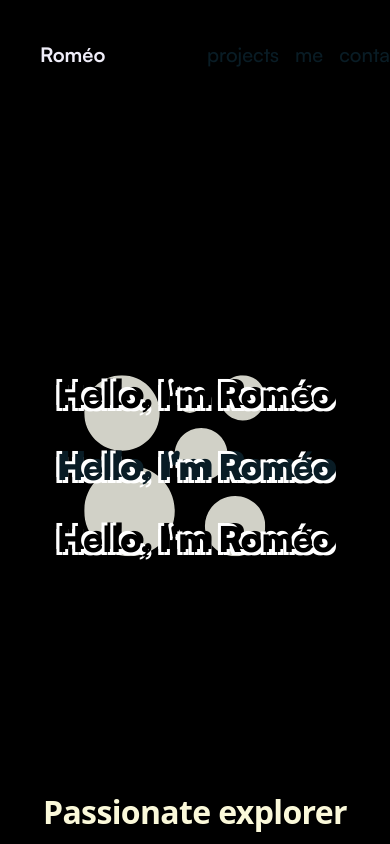
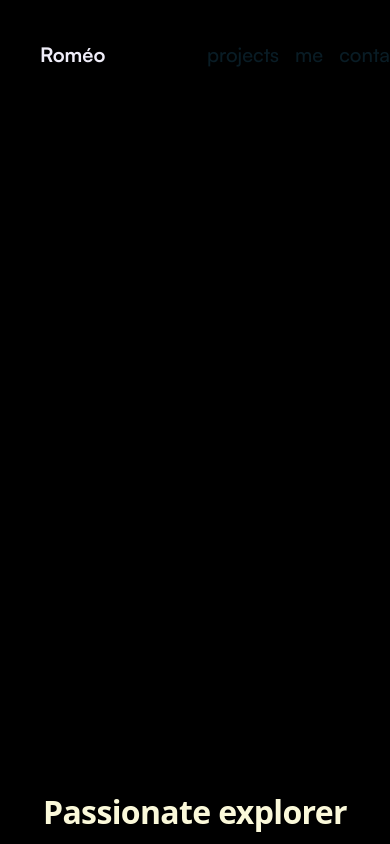
Before and after one commit to RomeoFroger49/portfolio, a React (Vite) app: page / in a window 390 px wide. Shown: the top 844 px of the page. Built offline with nearby package versions, Linux system fonts and the light colour scheme.

Commit message:
hero gsap anim

```diff
--- a/src/components/Hero.jsx
+++ b/src/components/Hero.jsx
@@ -1,42 +1,77 @@
-import React, { useEffect, useRef } from "react";
+import React, { useEffect, textRef } from "react";
+import gsap from "gsap";
+import { TextPlugin } from "gsap/TextPlugin";
 
 export default function Hero() {
+  const textRef = React.useRef(null);
+  const text2Ref = React.useRef(null);
+
+  useEffect(() => {
+    const text = textRef.current;
+    const text2 = text2Ref.current;
+    const phrase = "Hello, I'm";
+    const mots = ["a developer", "a designer", "Roméo"];
+    const newPhrase = "Welcome to my portfolio"
+
+    gsap
+      .timeline()
+      .to(text, {
+        duration: 1,
+        text: { value: phrase, delimiter: "" },
+        ease: "power1.inOut",
+      })
+      .to(text, {
+        duration: 2,
+        text: { value: phrase + " " + mots[0], delimiter: "" },
+        ease: "power1.inOut",
+      })
+      .to(text, {
+        duration: 2,
+        text: { value: phrase , delimiter: "" },
+        ease: "power1.inOut",
+      })
+      .to(text, {
+        duration: 2,
+        text: { value: phrase + " " + mots[1], delimiter: "" },
+        ease: "power1.inOut",
+      })
+      .to(text, {
+        duration: 2,
+        text: { value: phrase , delimiter: "" },
+        ease: "power1.inOut",
+      })
+      .to(text, {
+        duration: 2,
+        text: { value: phrase + " " + mots[2], delimiter: "" },
+        ease: "power1.in",
+      })
+      .to(text, {
+        duration: 1,
+        position: "absolute",
+        top: "35%",
+      })
+      .to(text2, {
+        duration: 1,
+        text: { value: newPhrase, delimiter: "" },
+        ease: "power1.in",
+      })
+
+    gsap.registerPlugin(TextPlugin);
+  }, []);
+
   return (
     <section id="hero" content="hero" className="relative h-q-full">
-      <div className="h-full flex flex-col items-center justify-center gap-8 xl:gap-16 relative leading-10">
-        <h1 className="xl:text-8xl lg:text-4xl sm:text-2xl text-xl  font-satoshiBlack xl:pr-12 sm:pr-4 text-primary transform scale-0 animate-enter-1  text-contour">
-          Hello, I'm Roméo
-        </h1>
-        <h1 className="xl:text-8xl lg:text-4xl sm:text-2xl  text-xl font-satoshiBlack text-text  transform scale-0 animate-enter-2   text-contour">
-          Hello, I'm Roméo
-        </h1>
-        <h1 className="xl:text-8xl lg:text-4xl sm:text-2xl text-xl font-satoshiBlack xl:pl-12 sm:pl-4 text-primary transform scale-0 animate-enter-3  text-contour">
-          Hello, I'm Roméo
-        </h1>
-        <svg
-          className="absolute z-[-2] mr-10  "
-          width="65vw"
-          viewBox="0 0 280 280"
-          fill="none"
-          xmlns="http://www.w3.org/2000/svg"
-        >
-          <g clipPath="url(#clip0_602_6)">
-            <path
-              d="M240.001 206.668C240.001 225.076 225.076 240.001 206.668 240.001C188.258 240.001 173.335 225.076 173.335 206.668C173.335 188.258 188.258 173.335 206.668 173.335C225.076 173.335 240.001 188.258 240.001 206.668ZM198.335 127.5C198.335 143.609 185.277 156.667 169.167 156.667C153.058 156.667 140 143.609 140 127.5C140 111.392 153.058 98.3325 169.167 98.3325C185.277 98.3325 198.335 111.393 198.335 127.5ZM140 190C140 217.614 117.614 240.001 89.999 240.001C62.3867 240.001 40 217.614 40 190C40 162.385 62.3867 140 89.999 140C117.614 140 140 162.385 140 190L140 190ZM123.336 81.668C123.336 104.68 104.68 123.336 81.668 123.336C58.6558 123.336 40 104.68 40 81.668C40 58.6558 58.6558 40 81.668 40C104.68 40 123.336 58.6558 123.336 81.668ZM240.001 65C240.001 78.8071 228.807 89.999 214.999 89.999C201.192 89.999 190 78.8071 190 64.9995C190 51.1924 201.192 40 215 40C228.807 40 240.001 51.1924 240.001 65H240.001ZM231.666 148.332C231.666 152.934 227.935 156.665 223.333 156.665C218.73 156.665 214.999 152.935 214.999 148.332C214.999 143.731 218.73 140 223.333 140C227.935 140 231.666 143.731 231.666 148.332ZM169.167 69.167C169.167 76.0718 163.572 81.668 156.667 81.668C149.764 81.668 144.168 76.0718 144.168 69.167C144.168 62.2646 149.764 56.6685 156.667 56.6685C163.571 56.6685 169.167 62.2642 169.167 69.167Z"
-              fill="rgb(209 209 199)"
-            />
-          </g>
-          <defs>
-            <clipPath id="clip0_602_6">
-              <rect
-                width="200"
-                height="200"
-                fill="white"
-                transform="translate(40 40)"
-              />
-            </clipPath>
-          </defs>
-        </svg>
+      <div className="relative h-full flex flex-col items-center justify-center gap-3 xl:gap-[10rem] xl:leading-10 lg:leading-8 sm:leading-4 leading-3">
+        <h1
+          ref={textRef}
+          className="absolute xl:text-8xl lg:text-4xl sm:text-2xl text-xl
+          font-satoshiBlack xl:pr-12 sm:pr-4 "
+        ></h1>
+        <h1
+          ref={text2Ref}
+          className="absolute xl:text-2xl lg:text-xl sm:text-lg text-base
+          font-satoshiBlack xl:pr-12 sm:pr-4 "
+        ></h1>
       </div>
 
       <div
--- a/src/index.css
+++ b/src/index.css
@@ -57,27 +57,9 @@ body {
 }
 
 .animate-enter-2 {
-  animation: enterAnimation2 500ms ease-out forwards 400ms;
+  animation: enterAnimation2 500ms ease-out forwards 2000ms;
 }
 
-/* texte 3 */
-@keyframes enterAnimation3 {
-   from {
-    transform:  translateX(100%);
-  }
-  to {
-    transform: translateX(0);
-  }
-}
-
-.animate-enter-3 {
-  animation: enterAnimation3 500ms ease-out forwards 800ms;
-}
-
-/* texte contouring */
-.text-contour {
-  text-shadow: -3px -3px 0 #fff, 3px -3px 0 , -3px 3px 0 #fff, 3px 3px 0 #fff;
-}
 
 /* scroll typo animation*/
 @keyframes scrollTypoAnimation {
--- a/tailwind.config.js
+++ b/tailwind.config.js
@@ -46,9 +46,9 @@ export default {
         },
       ],
       "8xl": [
-        "8rem",
+        "7rem",
         {
-          letterSpacing: "-0.02em",
+          letterSpacing: "-0.03em",
           fontWeight: "700",
         },
       ],
```
